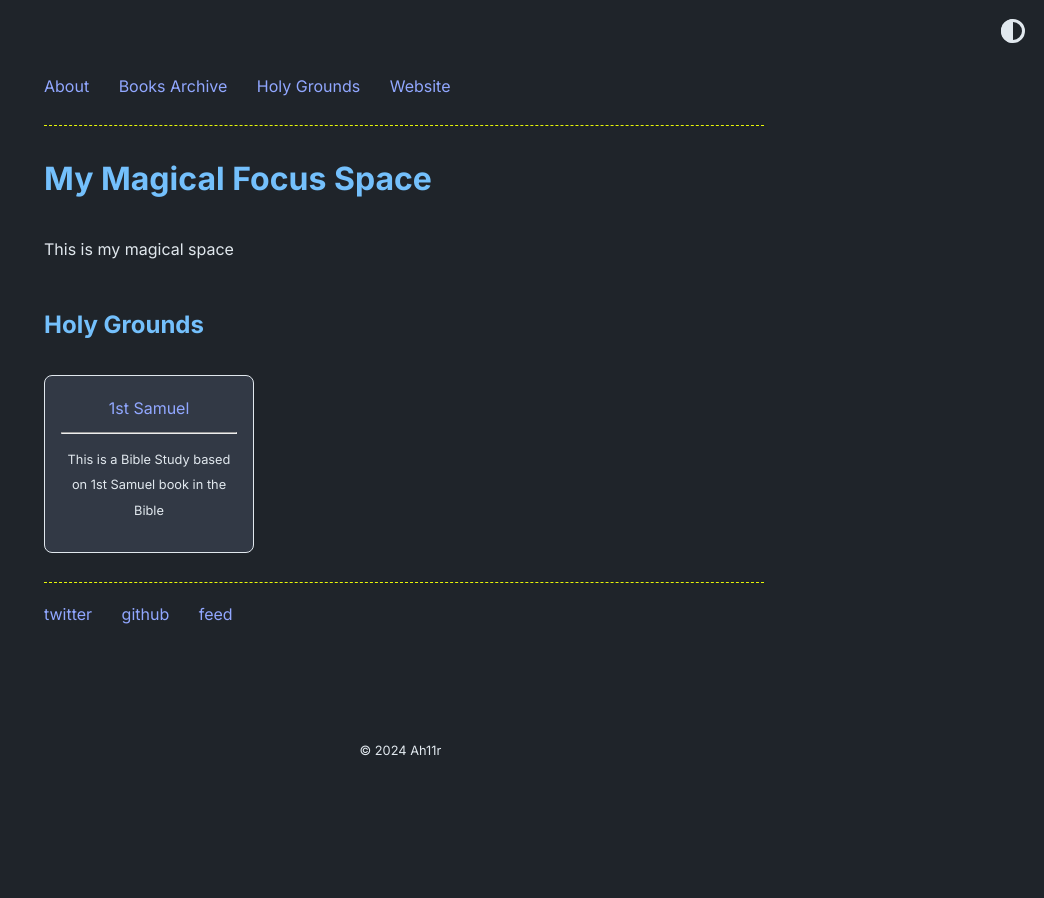
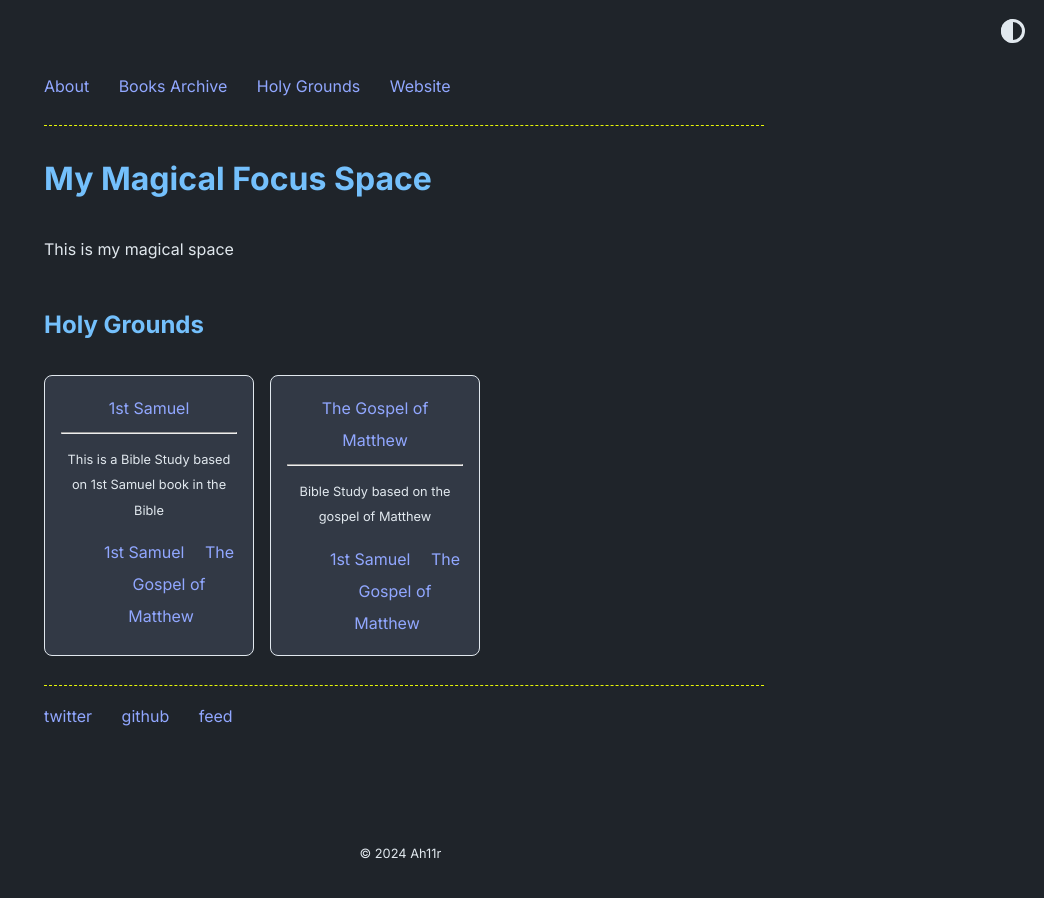
Before and after one commit to Ah11r/swiftlyblue, a Jekyll site: the page built from holy.html, in a window 1280 px wide. Shown: the whole page, without its empty margins (236-1280 px from the left). Built offline with Jekyll 4.4.1, drawn with Linux system fonts in a browser that asks for light colours.

Commit message:
vertical-cardlist

```diff
--- a/_data/home.yml
+++ b/_data/home.yml
@@ -20,6 +20,10 @@ bible_entries:
   - title: 1st Samuel
     url: samuel
     desc: This is a Bible Study based on 1st Samuel book in the Bible
+
+  - title: The Gospel of Matthew
+    url: matthew
+    desc: Bible Study based on the gospel of Matthew
 
 old_project_entries:
   - title: Humangous
--- a/_includes/bcard_list.html
+++ b/_includes/bcard_list.html
@@ -29,6 +29,7 @@
   </ul>
 -->
 
+<!--
 <ul class="horizontal-list">
     {% for item in include.collection %}
       <li class="card">
@@ -66,3 +67,53 @@
       </li>
     {% endfor %}
   </ul>
+-->
+
+<ul class="horizontal-list">
+    {% for item in include.collection %}
+
+      <li class="card">
+        <a href="{{ item.url }}">
+          <span class="header">
+            {{ item.title }}
+
+            {% if item.highlight %}
+              <mark>{{ item.highlight }}</mark>
+            {% endif %}
+
+          </span>
+          <hr />
+
+          {% if item.desc != false %}
+          <p class="body">
+            {{ item.desc }}
+          </p>
+          {% endif %}
+        </a>
+
+        <!-- Vertical list implementation begins here -->
+        <ul>
+          {% for item in include.collection %}
+            <li>
+              {% if item.url != false %}
+                <a href="{{ item.url }}">{{ item.title }}</a>
+              {% else %}
+                {{ item.title }}
+              {% endif %}
+
+              {% if item.post_list == true %}
+                {% include post_list.html %}
+              {% endif %}
+
+              {% if item.entries %}
+                {% include vertical_list.html collection=item.entries %}
+              {% endif %}
+            </li>
+          {% endfor %}
+        </ul>
+        <!-- Vertical list implementation ends here -->
+
+      </li>
+
+    {% endfor %}
+  </ul>
--- /dev/null
+++ b/_posts/2021-02-07-matthew.md
@@ -0,0 +1,8 @@
+---
+title: Chapter 1 Verse 1-17 | The Genealogy of Jesus the Messiah
+layout: post
+author: Saint Hiira
+tags: [Messiah, Family Tree]
+---
+
+Here, I will add my Bible Study based on the book of 1st Samuel
```
